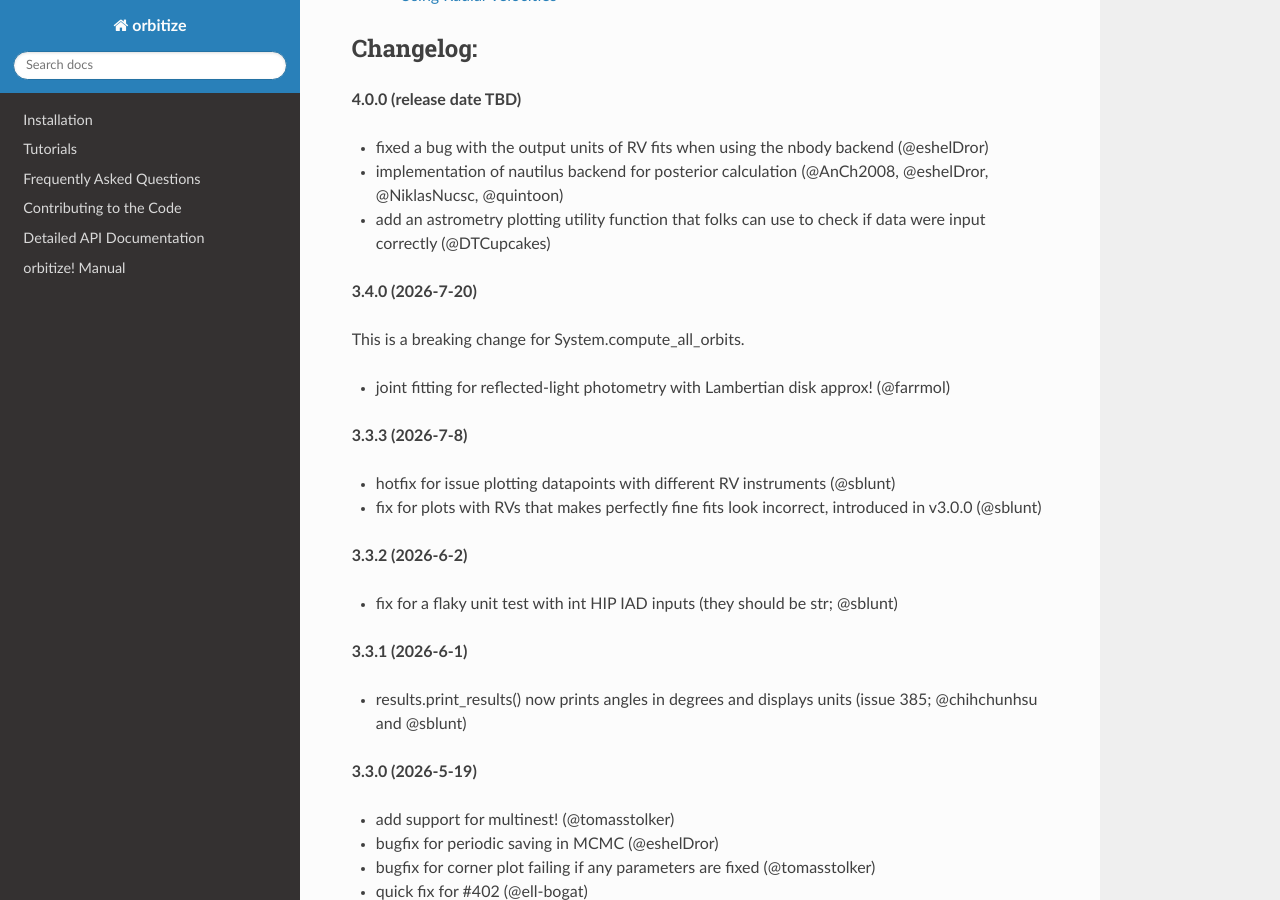
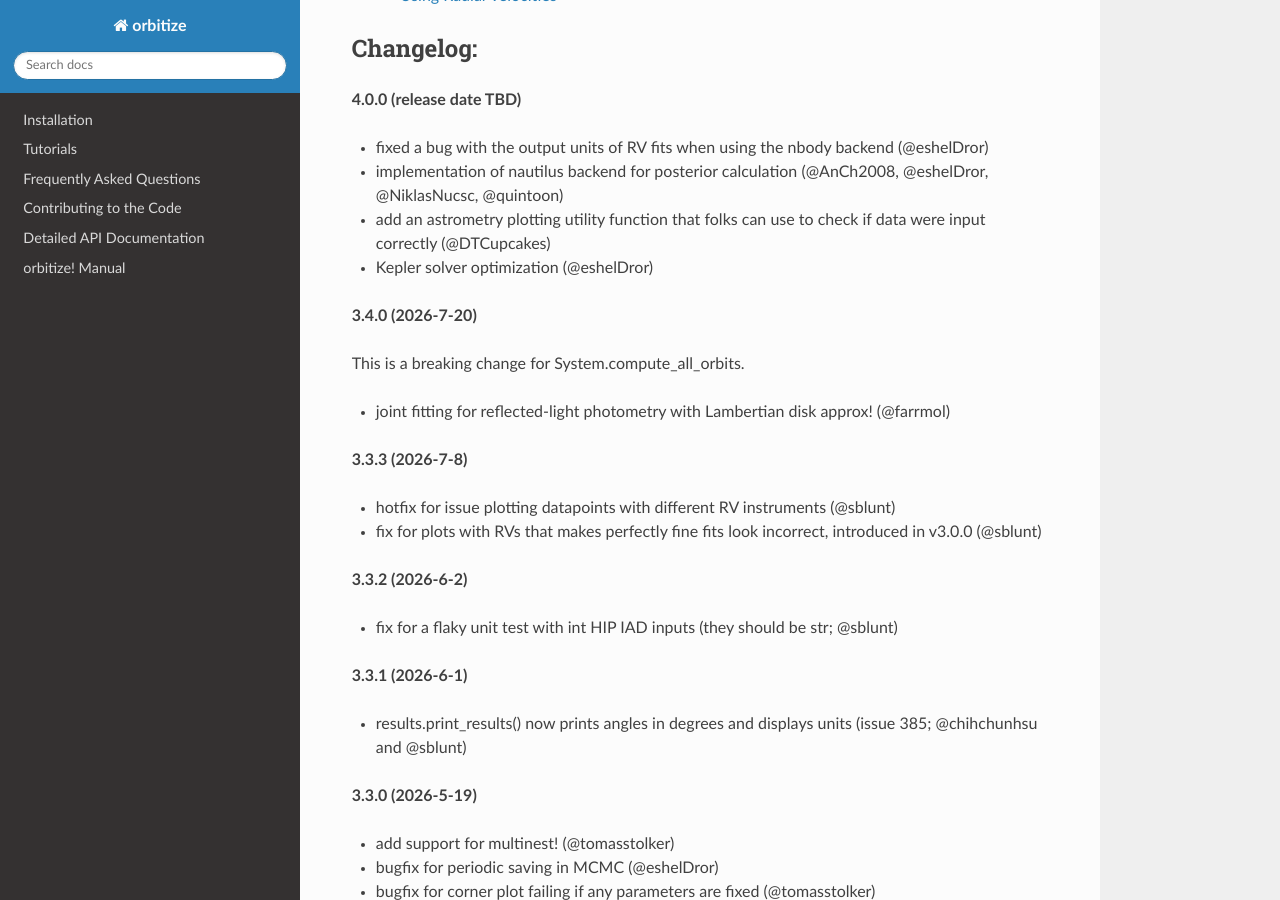
Before and after one commit to sblunt/orbitize, a Sphinx documentation site: the page built from docs/index.rst, in a window 1280 px wide and 900 px high, scrolled down 2162 px. Built offline with Sphinx 7.4.7 and the Read the Docs theme 3.1.0, drawn with Linux system fonts in a browser that asks for light colours; pages that are not in the unit, such as notebooks, are missing from menus.

Commit message:
Kepler solver optimization added to v4 changelog

```diff
--- a/docs/index.rst
+++ b/docs/index.rst
@@ -60,6 +60,7 @@ Changelog:
 - fixed a bug with the output units of RV fits when using the nbody backend (@eshelDror)
 - implementation of nautilus backend for posterior calculation (@AnCh2008, @eshelDror, @NiklasNucsc, @quintoon)
 - add an astrometry plotting utility function that folks can use to check if data were input correctly (@DTCupcakes)
+- Kepler solver optimization (@eshelDror)
 
 **3.4.0 (2026-7-20)**
 
```
